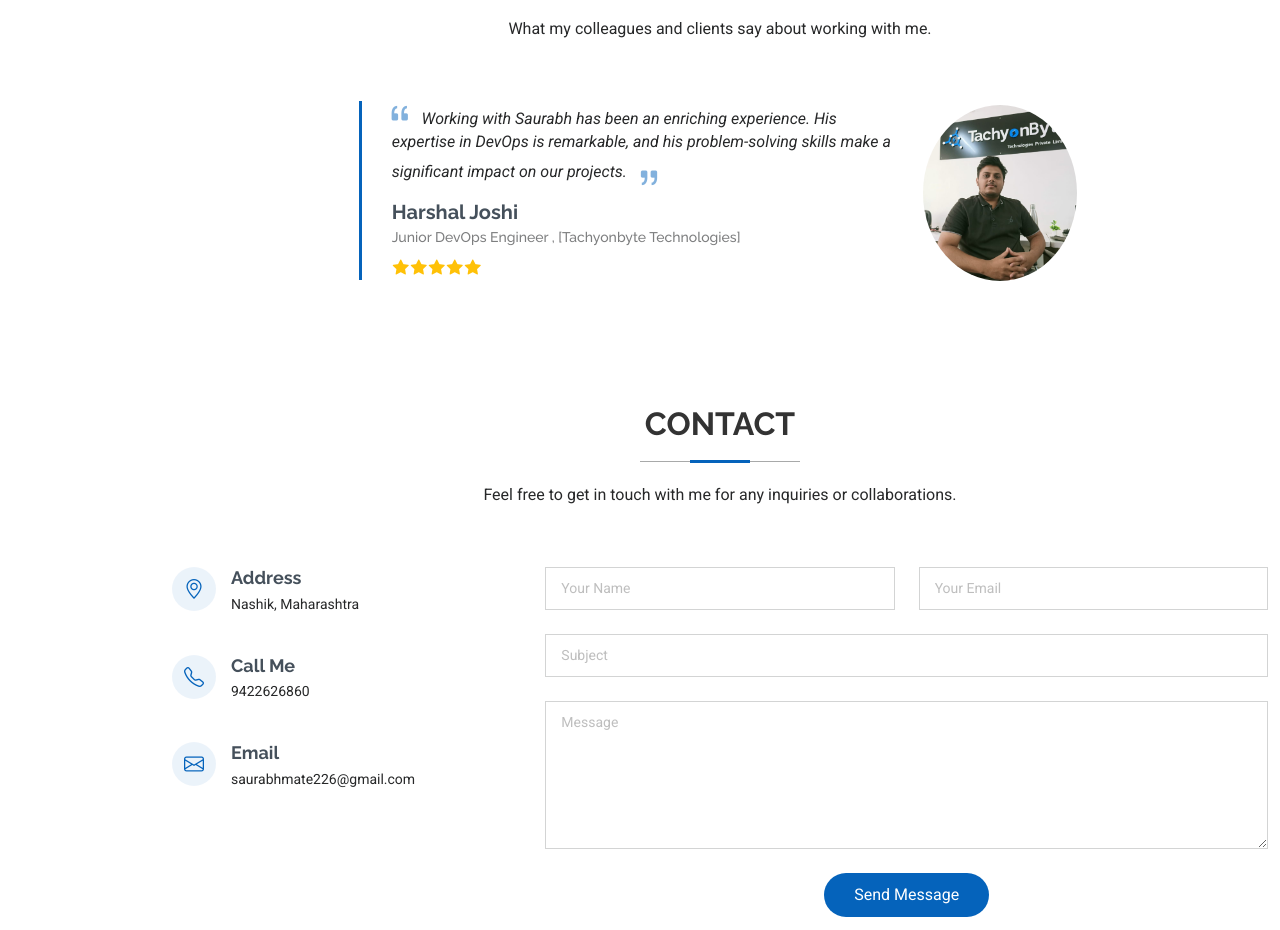
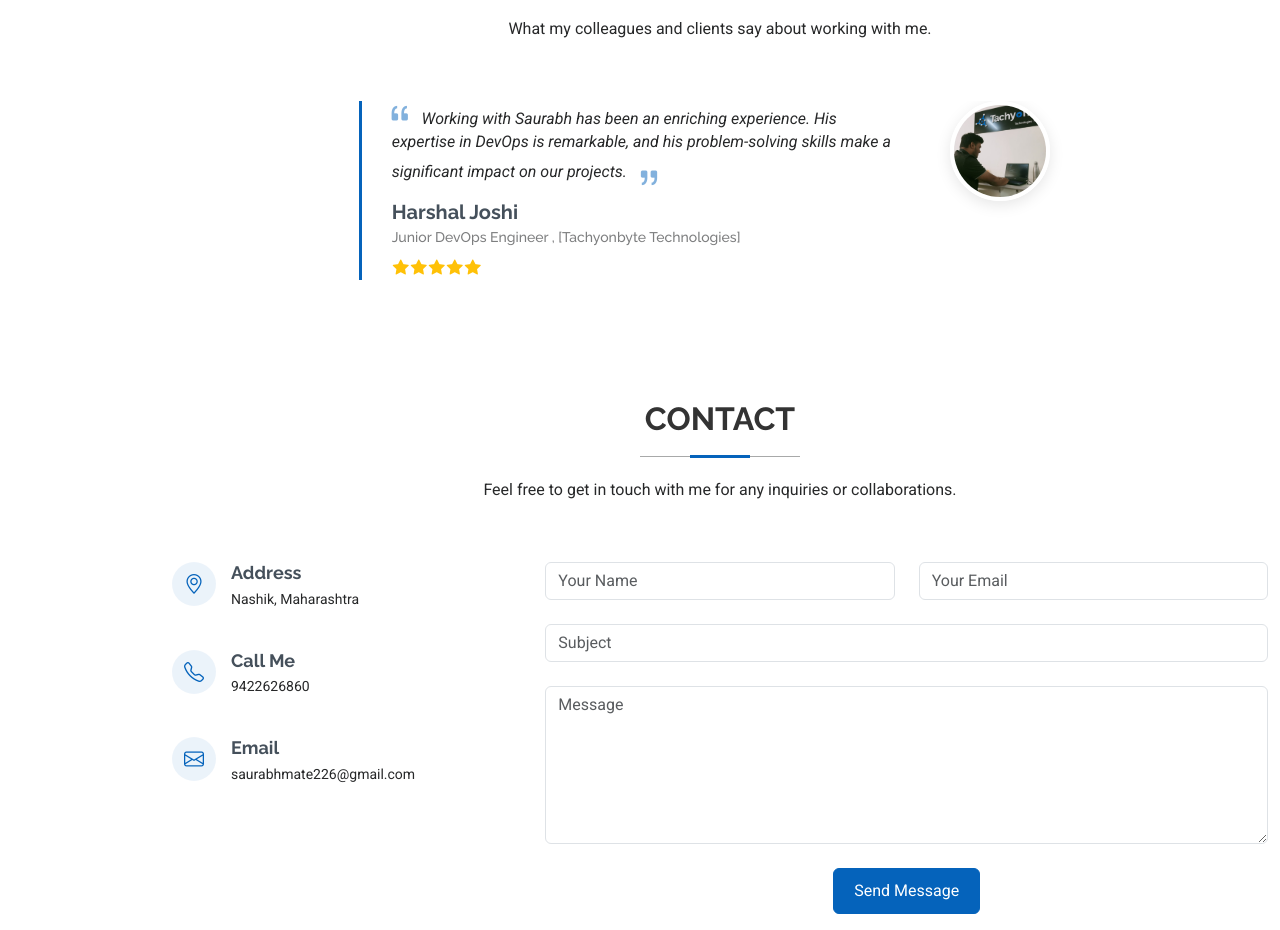
Before and after one commit to saurabh-mate/saurabh-mate.github.io, a plain HTML site: page html/index.html in a window 1280 px wide. Shown: the part 6042-6972 px from the top of the page. Drawn offline with Linux system fonts and the light colour scheme.

Commit message:
update  contact section

```diff
--- a/html/assets/css/main.css
+++ b/html/assets/css/main.css
@@ -1066,6 +1066,15 @@ section,
 .testimonials .swiper-pagination .swiper-pagination-bullet-active {
   background-color: var(--accent-color);
 }
+.testimonial-img {
+  width: 100px;
+  height: 100px;
+  object-fit: cover;
+  border-radius: 8px; /* Small rounding for a modern square look */
+  border: 3px solid #fff;
+  box-shadow: 0 4px 15px rgba(0, 0, 0, 0.1);
+  margin: 0 auto;
+}
 
 /*--------------------------------------------------------------
 # Contact Section
--- a/html/index.html
+++ b/html/index.html
@@ -486,7 +486,7 @@
                 </div>
               </div>
               <div class="col-lg-2 text-center">
-                <img src="assets/img/testimonials/Harshal-Joshi.jpeg" class="img-fluid testimonial-img" alt="Harshal Joshi">
+                <img src="assets/img/testimonials/Harshal-joshi.jpeg" class="img-fluid testimonial-img" alt="Harshal Joshi">
               </div>
             </div>
           </div>
@@ -500,12 +500,13 @@
 <!-- End Testimonials Section -->
 
 
-    <!-- Contact Section -->
+<!-- Contact Section -->
 <section id="contact" class="contact section">
   <div class="container section-title" data-aos="fade-up">
     <h2>Contact</h2>
     <p>Feel free to get in touch with me for any inquiries or collaborations.</p>
   </div>
+
   <div class="container" data-aos="fade" data-aos-delay="100">
     <div class="row gy-4">
       <div class="col-lg-4">
@@ -516,6 +517,7 @@
             <p>Nashik, Maharashtra</p>
           </div>
         </div>
+
         <div class="info-item d-flex" data-aos="fade-up" data-aos-delay="300">
           <i class="bi bi-telephone flex-shrink-0"></i>
           <div>
@@ -523,6 +525,7 @@
             <p>9422626860</p>
           </div>
         </div>
+
         <div class="info-item d-flex" data-aos="fade-up" data-aos-delay="400">
           <i class="bi bi-envelope flex-shrink-0"></i>
           <div>
@@ -531,32 +534,34 @@
           </div>
         </div>
       </div>
+
       <div class="col-lg-8">
-        <form action="https://formspree.io/f/mqapwvkz" method="POST" class="php-email-form" data-aos="fade-up" data-aos-delay="200">
+        <form action="https://formspree.io/f/xnnplknl" method="POST" data-aos="fade-up" data-aos-delay="200">
           <div class="row gy-4">
             <div class="col-md-6">
               <input type="text" name="name" class="form-control" placeholder="Your Name" required>
             </div>
             <div class="col-md-6">
-              <input type="email" class="form-control" name="email" placeholder="Your Email" required>
+              <input type="email" name="email" class="form-control" placeholder="Your Email" required>
             </div>
             <div class="col-md-12">
-              <input type="text" class="form-control" name="subject" placeholder="Subject" required>
+              <input type="text" name="subject" class="form-control" placeholder="Subject">
             </div>
             <div class="col-md-12">
-              <textarea class="form-control" name="message" rows="6" placeholder="Message" required></textarea>
+              <textarea name="message" class="form-control" rows="6" placeholder="Message" required></textarea>
             </div>
             <div class="col-md-12 text-center">
-              <button type="submit">Send Message</button>
+              <button type="submit" class="btn btn-primary">Send Message</button>
             </div>
           </div>
         </form>
-
       </div>
     </div>
   </div>
 </section>
 <!-- End Contact Section -->
+
+
 
 <footer id="footer" class="footer position-relative light-background">
   <div class="container">
```
Also changed, not shown: html/assets/img/testimonials/Harshal-joshi.jpeg (added).
